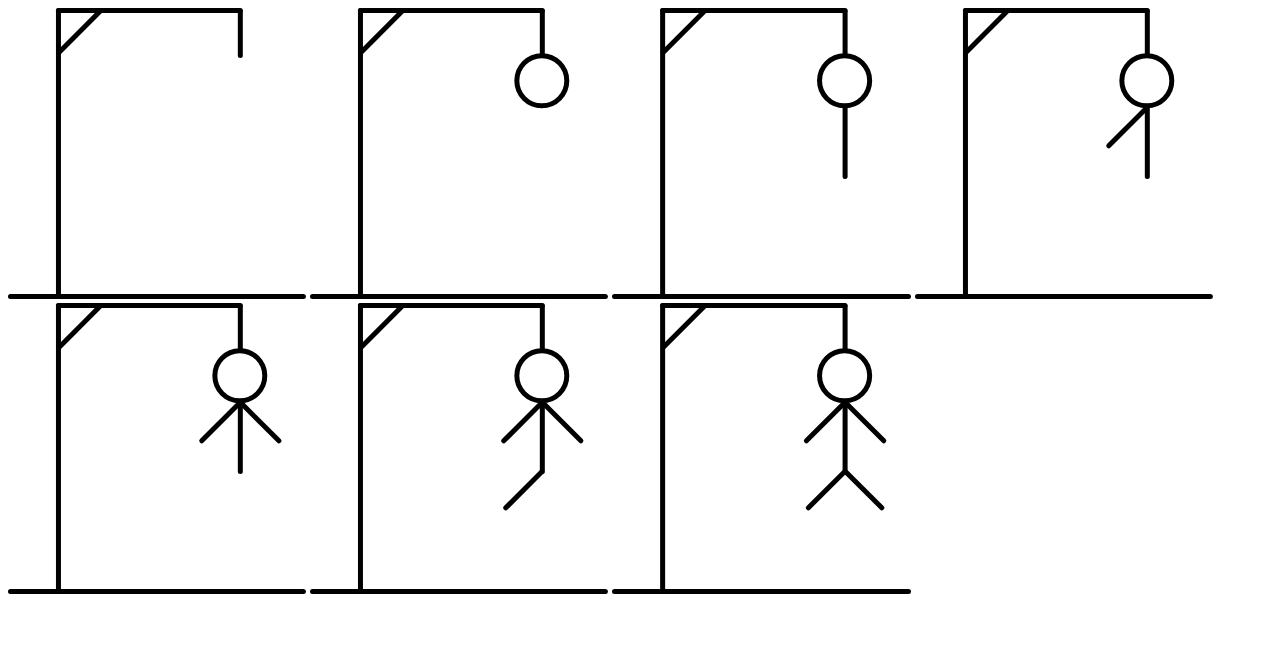
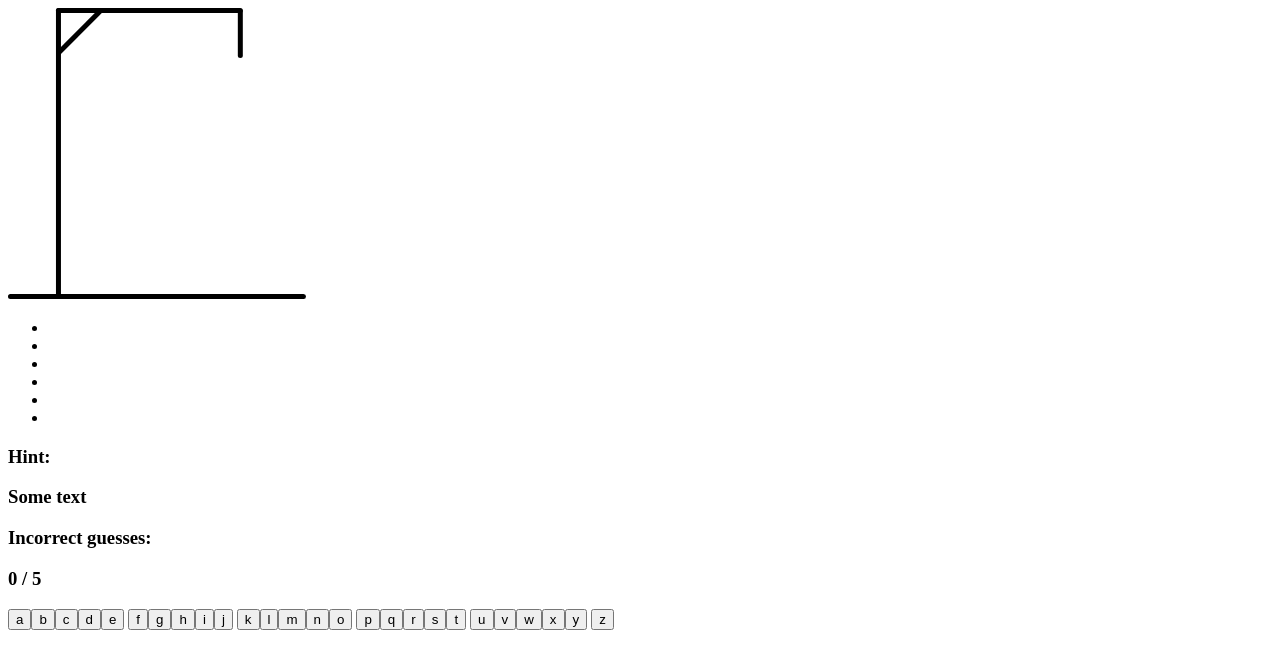
Before and after one commit to dashaborzova/hangman, a plain HTML site: page index.html in a window 1280 px wide. Drawn offline with Linux system fonts and the light colour scheme.

Commit message:
feat: add basic page layout

```diff
--- a/index.html
+++ b/index.html
@@ -7,14 +7,35 @@
     <title>Hangman</title>
 </head>
 <body>
-    <img src="./images/hangman-0.svg" alt="">
-    <img src="./images/hangman-1.svg" alt="">
-    <img src="./images/hangman-2.svg" alt="">
-    <img src="./images/hangman-3.svg" alt="">
-    <img src="./images/hangman-4.svg" alt="">
-    <img src="./images/hangman-5.svg" alt="">
-    <img src="./images/hangman-6.svg" alt="">
-
-    <script src="js/app.js"></script>
+  <div class="container">
+    <div class="gallows">
+        <img src="./images/hangman-0.svg" alt="gallows">
+    </div>
+    <div class="quiz">
+        <ul class="display">
+            <li class="letter"></li>
+            <li class="letter"></li>
+            <li class="letter"></li>
+            <li class="letter"></li>
+            <li class="letter"></li>
+            <li class="letter"></li>
+        </ul>
+        <h3 class="hint">Hint:
+            <p>Some text</p>
+        </h3>
+        <h3 class="guess">Incorrect guesses:
+            <p> 0 / 5 </p>
+        </h3>
+        <div class="keyboard">
+            <button>a</button><button>b</button><button>c</button><button>d</button><button>e</button>
+            <button>f</button><button>g</button><button>h</button><button>i</button><button>j</button>
+            <button>k</button><button>l</button><button>m</button><button>n</button><button>o</button>
+            <button>p</button><button>q</button><button>r</button><button>s</button><button>t</button>
+            <button>u</button><button>v</button><button>w</button><button>x</button><button>y</button>
+            <button>z</button>
+        </div>
+    </div>
+  </div>
+  <script src="js/app.js"></script>
 </body>
 </html>
```
